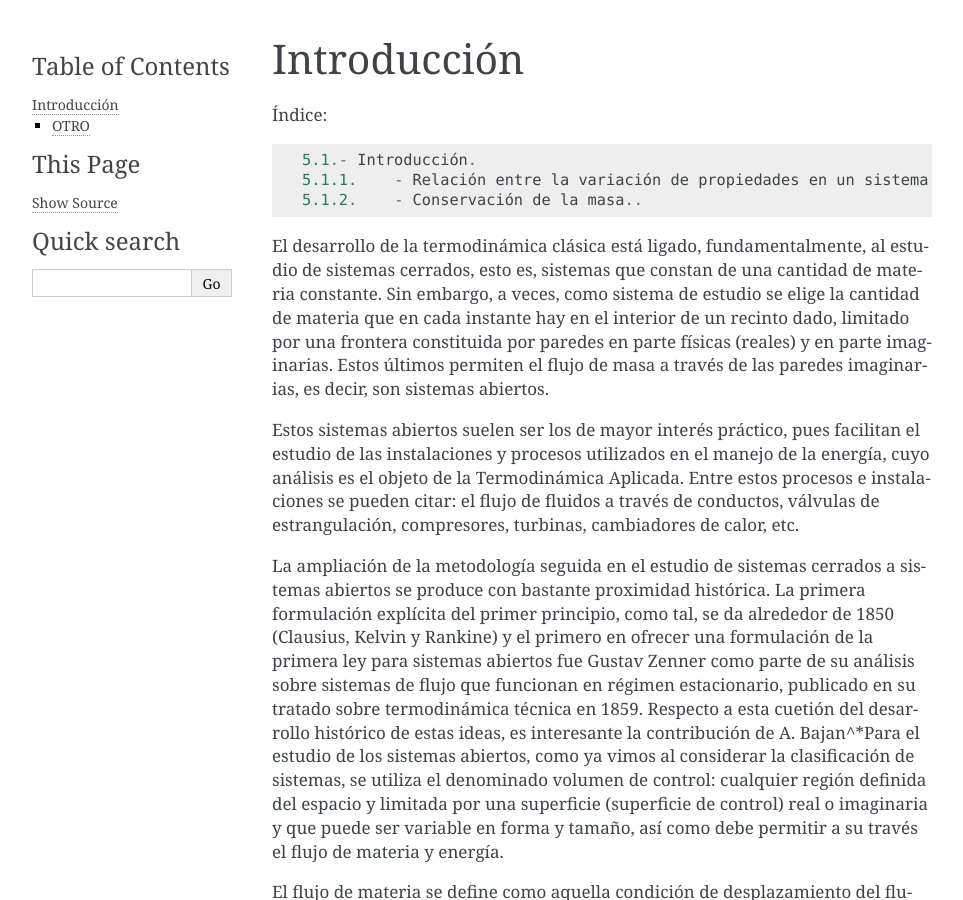
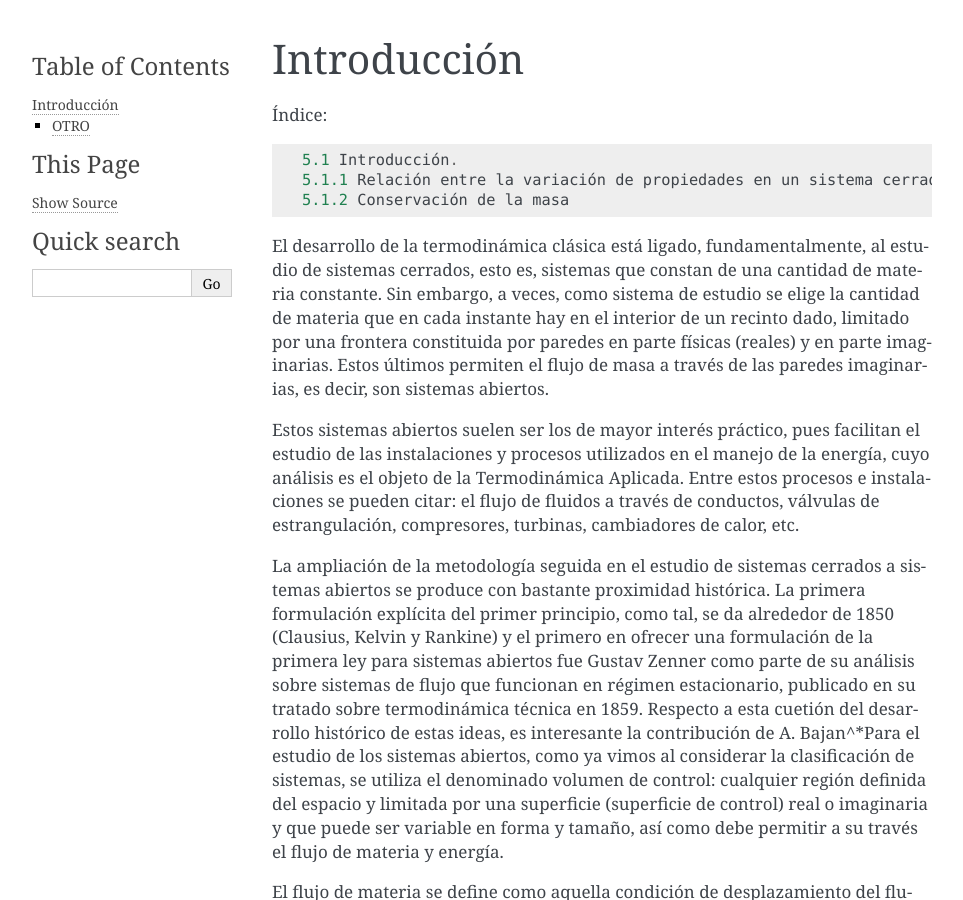
Before and after one commit to mantielero/termodinamica, a Sphinx documentation site: the page built from source/exergia_introduccion.rst, in a window 1280 px wide and 900 px high. Shown: the whole window, without its empty margins (148-1111 px from the left). Built offline with Sphinx 7.4.7, drawn with Linux system fonts in a browser that asks for light colours.

Commit message:
Update exergia_introduccion.rst

```diff
--- a/source/exergia_introduccion.rst
+++ b/source/exergia_introduccion.rst
@@ -4,9 +4,9 @@ Introducción
 
 Índice::
 
-   5.1.- Introducción.
-   5.1.1.    - Relación entre la variación de propiedades en un sistema cerrado y un sistema abierto.
-   5.1.2.    - Conservación de la masa..
+   5.1 Introducción.
+   5.1.1 Relación entre la variación de propiedades en un sistema cerrado y un sistema abierto
+   5.1.2 Conservación de la masa
 
 El desarrollo de la termodinámica clásica está ligado, fundamentalmente, al estudio de sistemas cerrados, esto es, sistemas que constan de una cantidad de materia constante. Sin embargo, a veces, como sistema de estudio se elige la cantidad de materia que en cada instante hay en el interior de un recinto dado, limitado por una frontera constituida por paredes en parte físicas (reales) y en parte imaginarias. Estos últimos permiten el flujo de masa a través de las paredes imaginarias, es decir, son sistemas abiertos.
 
```
